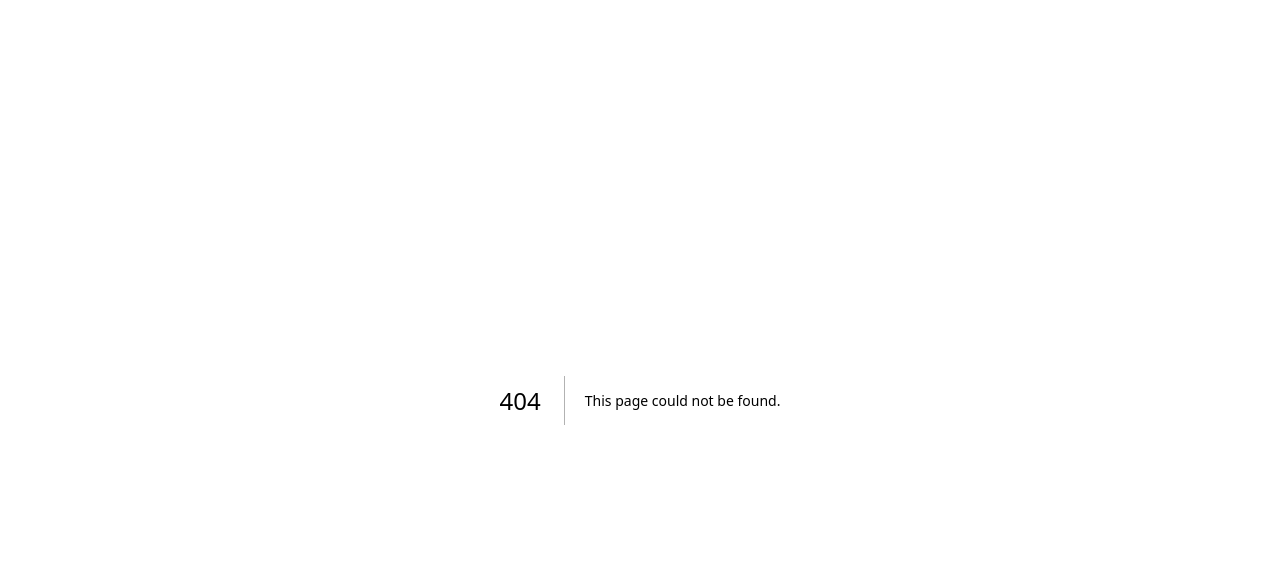
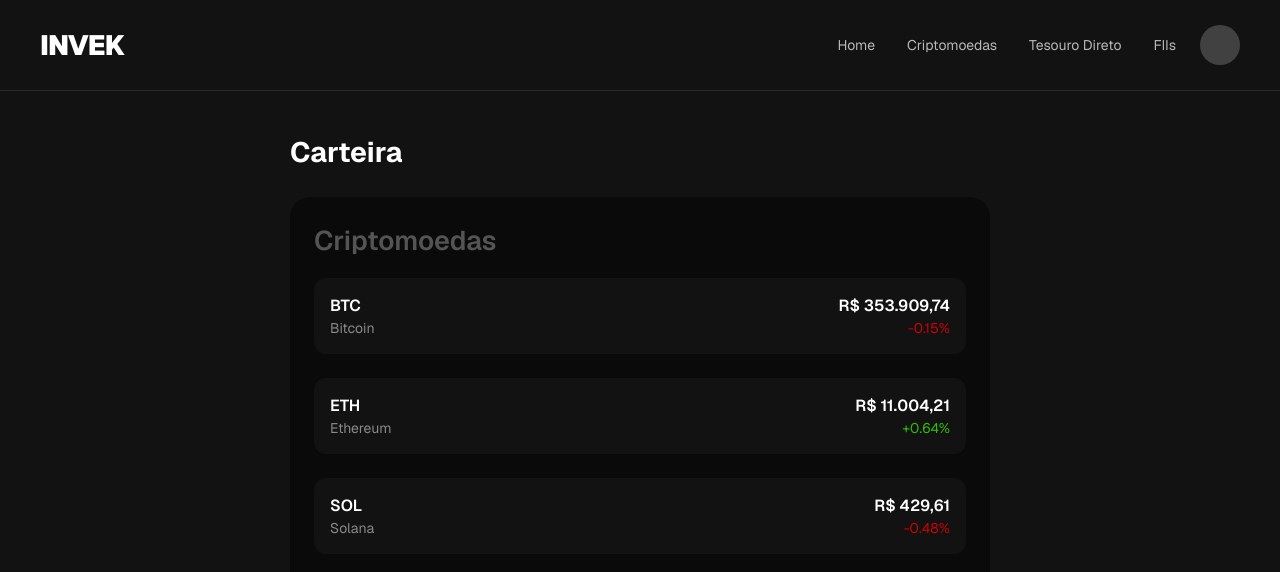
Before and after one commit to DoctahW/invek, a Next.js app: page /wallet in a window 1280 px wide. Before the commit this address had no page. Shown: the top 572 px of the page. Built offline with nearby package versions, Linux system fonts and the light colour scheme.

Commit message:
adiciona página da carteira com infos das criptomoedas

```diff
--- /dev/null
+++ b/app/wallet/page.tsx
@@ -0,0 +1,77 @@
+//rota para acessar a página: /wallet/
+'use client';
+
+import { useState, useEffect } from "react";
+
+const CRYPTOS = [
+  {name: 'Bitcoin', symbol: 'BTC', value: 'R$ 353.909,74', change: '-0.15%', positive: false },
+  {name: 'Ethereum', symbol: 'ETH', value: 'R$ 11.004,21', change: '+0.64%', positive: true },
+  {name: 'Solana', symbol: 'SOL', value: 'R$ 429,61', change: '-0.48%', positive: false},
+]
+
+export default function Wallet() {
+  useEffect(() => {
+    // ainda não implementado
+  }, []);
+
+  return (
+  <div className="min-h-screen bg-[#121212] text-white">
+
+    {/* HEADER */}
+    <div className="flex items-center px-10 py-6 border-b border-white/10">
+      <h1 className="text-[28px] font-black tracking-tight">INVEK</h1>
+
+      <div className="flex gap-8 text-[14px] text-white/70 ml-auto">
+        <span className="hover:text-white cursor-pointer">Home</span>
+        <span className="hover:text-white cursor-pointer">Criptomoedas</span>
+        <span className="hover:text-white cursor-pointer">Tesouro Direto</span>
+        <span className="hover:text-white cursor-pointer">FIIs</span>
+      </div>
+
+      <div className="w-10 h-10 rounded-full bg-white/20 ml-6" />
+    </div>
+
+    <div className="px-10 py-10 flex flex-col items-center">
+
+      <div className="w-full max-w-[700px]">
+        <h2 className="text-[28px] font-bold mb-6">
+          Carteira
+        </h2>
+      </div>
+
+      <div className="w-full max-w-[700px] bg-[#0A0A0A] p-6 rounded-[20px] h-[410px]">
+        <h3 className="text-[27px] text-[#545454] font-semibold mb-4">
+          Criptomoedas
+        </h3>
+        <div className="space-y-6">
+          {CRYPTOS.map((crypto, index) => (
+        <div
+          key={index}
+          className="flex items-center justify-between p-4 rounded-xl bg-[#121212]"
+        >
+          {/* lado esquerdo */}
+          <div className="flex items-center gap-4">
+
+            <div>
+              <p className="font-semibold">{crypto.symbol}</p>
+              <p className="text-sm text-white/50">{crypto.name}</p>
+            </div>
+          </div>
+
+          {/* lado direito */}
+          <div className="text-right">
+            <p className="font-semibold">{crypto.value}</p>
+            <p className={`text-sm ${crypto.positive ? 'text-[#2FBD04]' : 'text-[#CF0003]'}`}>
+              {crypto.change}
+          </p>
+          </div>
+        </div>
+      ))}
+    </div>
+      </div>
+
+    </div>
+
+  </div>
+  );
+}
```
Also changed, not shown: 1 other file (tests, documents, lock files or other folders).
